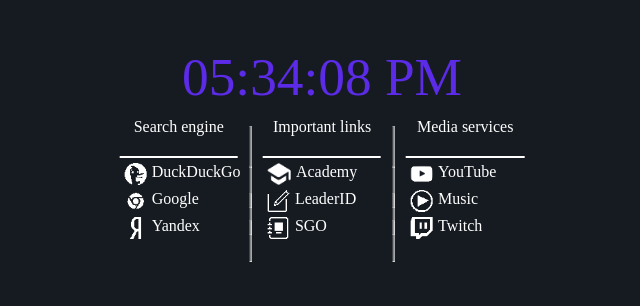
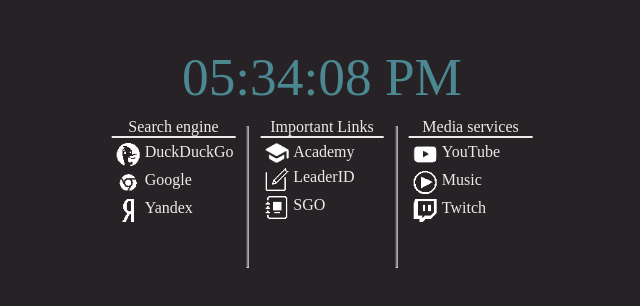
Before and after one commit to win-hafus/start-page, a plain HTML site: page index.html in a window 1280 px wide. Shown: the part 252-558 px from the top of the page, without its empty margins (326-966 px from the left). Drawn offline with Linux system fonts and the light colour scheme.

Commit message:
Version 1.3

```diff
--- /dev/null
+++ b/css/style.css
@@ -0,0 +1,61 @@
+body, html {
+  width: 100%;
+  height: 100%;
+  position: relative;
+  background-color: #262225;
+  font-family: "Cascadia Code";
+}
+
+.container {
+  margin: 0;
+  position: absolute;
+  top: 50%;
+  left: 50%;
+  transform: translate(-50%, -50%);
+}
+
+.nav {
+  color: #ecebe9;
+  display: grid;
+  grid-template-columns: 1fr 5px 1fr 5px 1fr;
+  grid-template-rows: 40px 27px 27px 27px 27px;
+}
+
+hr {
+  padding: 0;
+  height: 140px;
+}
+
+.nav__item-link {
+  text-decoration: none;
+  color: #ecebe9;
+}
+
+.nav__item-link:hover {
+  color: gray
+}
+
+.nav__head {
+  text-align: center;
+  border-bottom: 2px solid #ecebe9;
+  padding: 0 10px;
+  margin: 0 10px;
+}
+
+.nav__item {
+  padding: 5px 0 0 15px;
+  display: flex;
+}
+
+.nav__item-icon {
+  padding: 0 5px 0 0;
+  max-width: 23px;
+  min-width: 18px;
+}
+
+#clock {
+  font-size: 40pt;
+  color: #4c8891;
+  text-align: center;
+  margin-bottom: 10px;
+}
--- a/index.html
+++ b/index.html
@@ -3,81 +3,74 @@
 <head>
   <meta charset="UTF-8">
   <meta name="viewport" content="width=device-width, initial-scale=1.0">
-  <link rel="stylesheet" href="style.css">
+  <link rel="stylesheet" href="css/style.css">
   <title>Hub</title>
 </head>
 <body>
   <div class="container">
-    <div id="clock"></div>
-    <nav class="nav">
+    <header id="clock"></header>
+    <main class="nav">
+      <div class="fisrt">
+        <div class="nav__head">Search engine</div>
 
-     <div class="nav__head">Search engine</div>
-      <hr>
-     <div class="nav__head">Important links</div>
-      <hr>
+        <div class="nav__item">
+          <img class="nav__item-icon" src="assets/duckduckgo.ico">
+          <a class="nav__item-link" href="https://start.duckduckgo.com">DuckDuckGo</a>
+        </div>
+
+
+        <div class="nav__item">
+          <img class="nav__item-icon" src="assets/google_chrome.ico">
+          <a class="nav__item-link" href="https://google.com">Google</a>
+        </div>
+
+
+        <div class="nav__item">
+          <img class="nav__item-icon" src="assets/yandex.ico">
+          <a class="nav__item-link" href="https://ya.ru">Yandex</a>
+        </div>
+      </div><hr>
+
+        <div class="second">
+          <div class="nav__head">Important Links</div>
+
+        <div class="nav__item">
+          <img class="nav__item-icon" src="assets/school.ico">
+          <a class="nav__item-link" href="https://academy.mob-edu.ru/ui/#/">Academy</a>
+        </div>
+
+        <div class="nav__item">
+          <img class="nav__item-icon" src="assets/interface_edit.ico">
+          <a class="nav__item-link" href="https://leader-id.ru/login?ref=2035">LeaderID</a>
+        </div>
+
+
+        <div class="nav__item">
+          <img class="nav__item-icon" src="assets/journal_album.ico">
+          <a class="nav__item-link" href="https://sgo.rso23.ru/angular/school/announcements/">SGO</a>
+        </div>
+      </div><hr>
+
+      <div class="third">
         <div class="nav__head">Media services</div>
 
-     <!-- First Column -->
         <div class="nav__item">
-        <img src="assets/duckduckgo.ico" class="nav__item_icon">
-        <a href="https://start.duckduckgo.com">DuckDuckGo</a>
-      </div>
-      <hr>
-
-      <!-- Second Column -->
-      <div class="nav__item">
-        <img src="assets/school.ico" class="nav__item_icon">
-        <a href="https://academy.mob-edu.ru/ui/#/">Academy</a>
-      </div>
-      <hr>
-
-      <!-- Third Column -->
-      <div class="nav__item">
-        <img src="assets/youtube.ico" class="nav__item_icon">
-        <a href="https://www.youtube.com">YouTube</a>
+          <img class="nav__item-icon" src="assets/youtube.ico">
+          <a class="nav__item-link" href="https://www.youtube.com">YouTube</a>
         </div>
 
-      <!-- First Column -->
         <div class="nav__item">
-        <img src="assets/google_chrome.ico" class="nav__item_icon">
-        <a href="https://google.com">Google</a>
-      </div>
-      <hr>
-
-      <!-- Second Column -->
-      <div class="nav__item">
-        <img src="assets/interface_edit.ico" class="nav__item_icon">
-        <a href="https://leader-id.ru/login?ref=2035">LeaderID</a>
-      </div>
-      <hr>
-
-      <!-- Third Column -->
-      <div class="nav__item">
-        <img src="assets/playcircle.ico" class="nav__item_icon">
-        <a href="https://music.youtube.com">Music</a>
+          <img class="nav__item-icon" src="assets/playcircle.ico">
+          <a class="nav__item-link" href="https://music.youtube.com">Music</a>
         </div>
 
-      <!-- First Column -->
         <div class="nav__item">
-        <img src="assets/yandex.ico" class="nav__item_icon">
-        <a href="https://ya.ru">Yandex</a>
+          <img class="nav__item-icon" src="assets/twitch.ico">
+          <a class="nav__item-link" href="https://www.twitch.tv">Twitch</a>
         </div>
-      <hr>
-
-      <!-- Second Column -->
-      <div class="nav__item">
-        <img src="assets/journal_album.ico" class="nav__item_icon">
-        <a href="https://sgo.rso23.ru/angular/school/announcements/">SGO</a>
       </div>
-      <hr>
-
-      <!-- Third Column -->
-      <div class="nav__item">
-        <img src="assets/twitch.ico" class="nav__item_icon">
-        <a href="https://www.twitch.tv">Twitch</a>
+    </main>
   </div>
-    </nav>
-  </div>
-  <script src="script.js"></script>
+  <script src="js/script.js"></script>
 </body>
 </html>
```
Also changed, not shown: js/script.js (renamed from script.js). Lines whose indentation alone changed are shown as unchanged.
